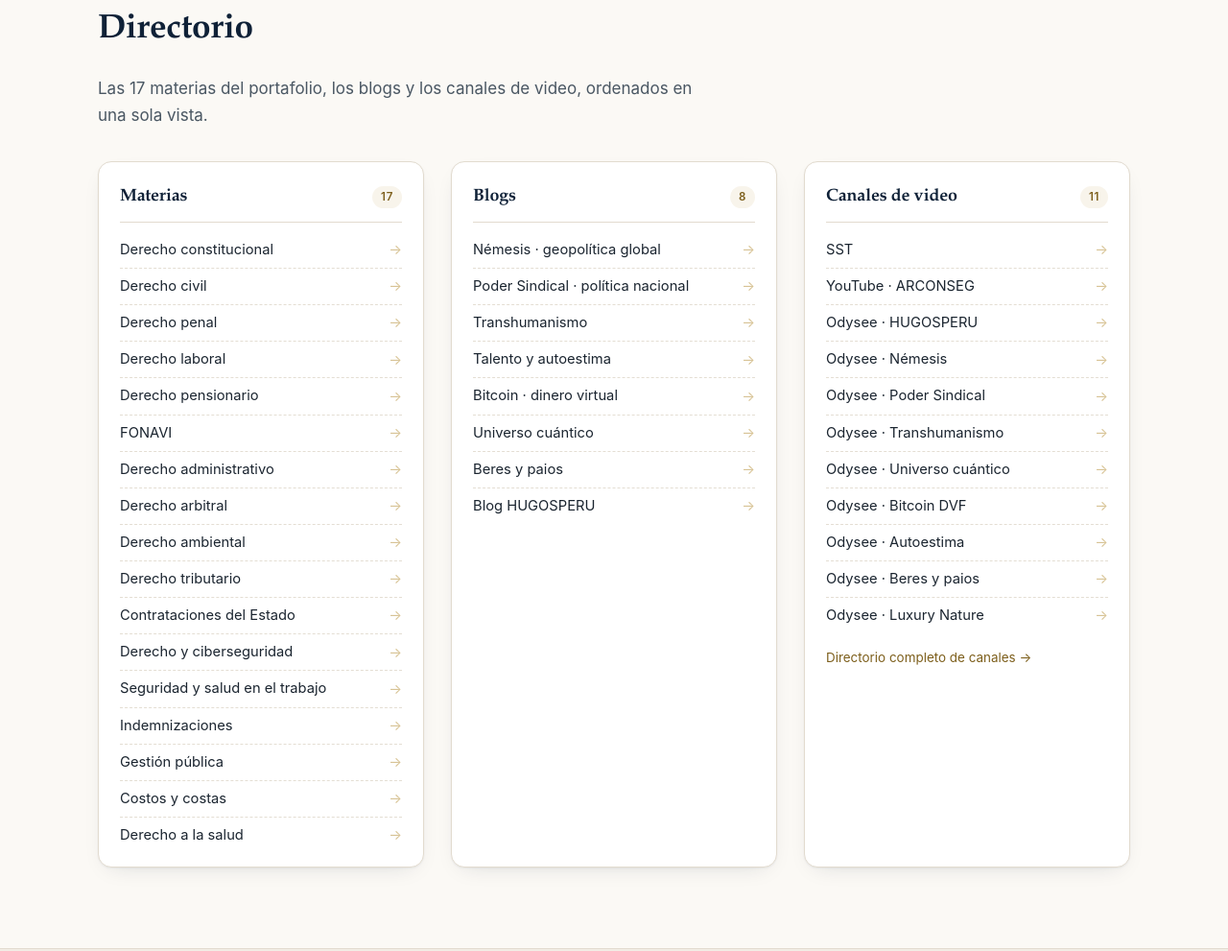
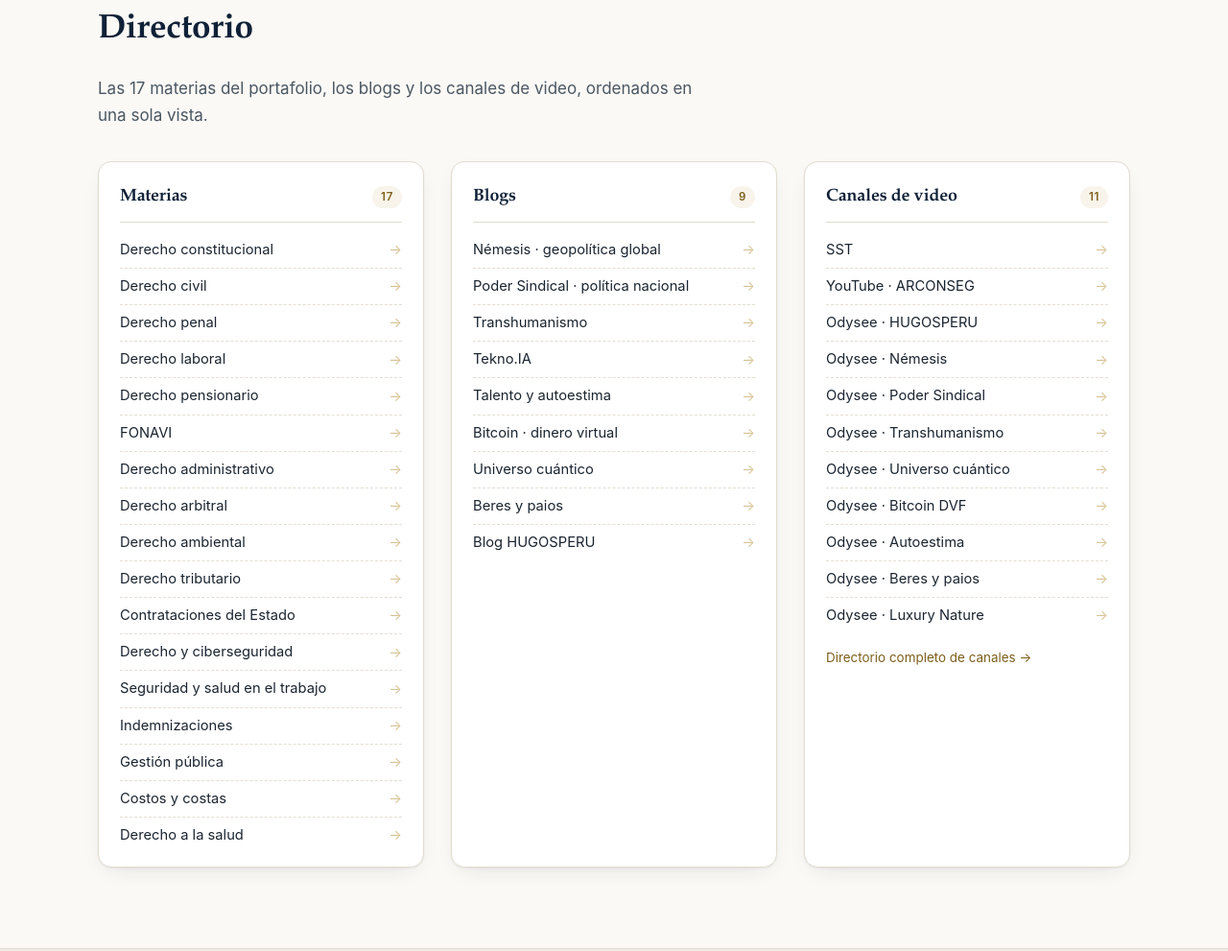
Before and after one commit to hugosperu/hugosperu-web, a plain HTML site: page index.html in a window 1280 px wide. Shown: the part 819-1810 px from the top of the page at 96% size. Drawn offline with Linux system fonts and the light colour scheme.

Commit message:
añade blog Tekno.IA al directorio
- portada: nuevo enlace "Tekno.IA" en la columna de blogs (8 -> 9)
- enlace https://hpeteknola.wordpress.com verificado (200)

```diff
--- a/index.html
+++ b/index.html
@@ -105,11 +105,12 @@
         </div>
 
         <div class="col">
-          <h3>Blogs <span class="col-count">8</span></h3>
+          <h3>Blogs <span class="col-count">9</span></h3>
           <ul class="lr">
           <li><a href="https://nemesis.art.blog" target="_blank" rel="noopener">Némesis · geopolítica global</a></li>
           <li><a href="https://podersindical2030.wordpress.com" target="_blank" rel="noopener">Poder Sindical · política nacional</a></li>
           <li><a href="https://transhumanismo2030.wordpress.com" target="_blank" rel="noopener">Transhumanismo</a></li>
+          <li><a href="https://hpeteknola.wordpress.com" target="_blank" rel="noopener">Tekno.IA</a></li>
           <li><a href="https://talentoyautoestima.wordpress.com" target="_blank" rel="noopener">Talento y autoestima</a></li>
           <li><a href="https://bitcoindinerovirtualdelfuturo.wordpress.com" target="_blank" rel="noopener">Bitcoin · dinero virtual</a></li>
           <li><a href="https://acasico.data.blog" target="_blank" rel="noopener">Universo cuántico</a></li>
```
